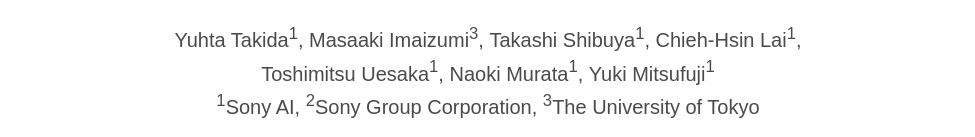
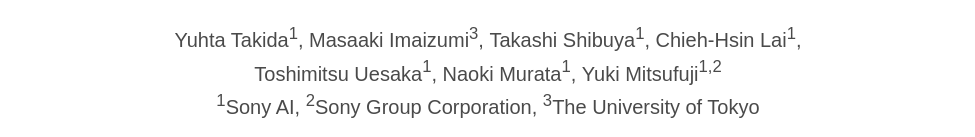
Before and after one commit to ytakida/san, a plain HTML site: page index.html in a window 1280 px wide. Shown: the part 159-296 px from the top of the page, without its empty margins (152-1127 px from the left). Drawn offline with nearby package versions, Linux system fonts and the light colour scheme; some packages are replaced by stand-ins of ours; some icons are missing; a web font is replaced by a local one.

Commit message:
Update index.html

```diff
--- a/index.html
+++ b/index.html
@@ -70,7 +70,7 @@
               <span class="author-block">
                 <span>Naoki Murata</span><span><sup>1</sup></span>,</span>
               <span class="author-block">
-                <span>Yuki Mitsufuji</span><span><sup>1</sup></span></span>
+                <span>Yuki Mitsufuji</span><span><sup>1,2</sup></span></span>
                   </span>
                   </div>
 
```
